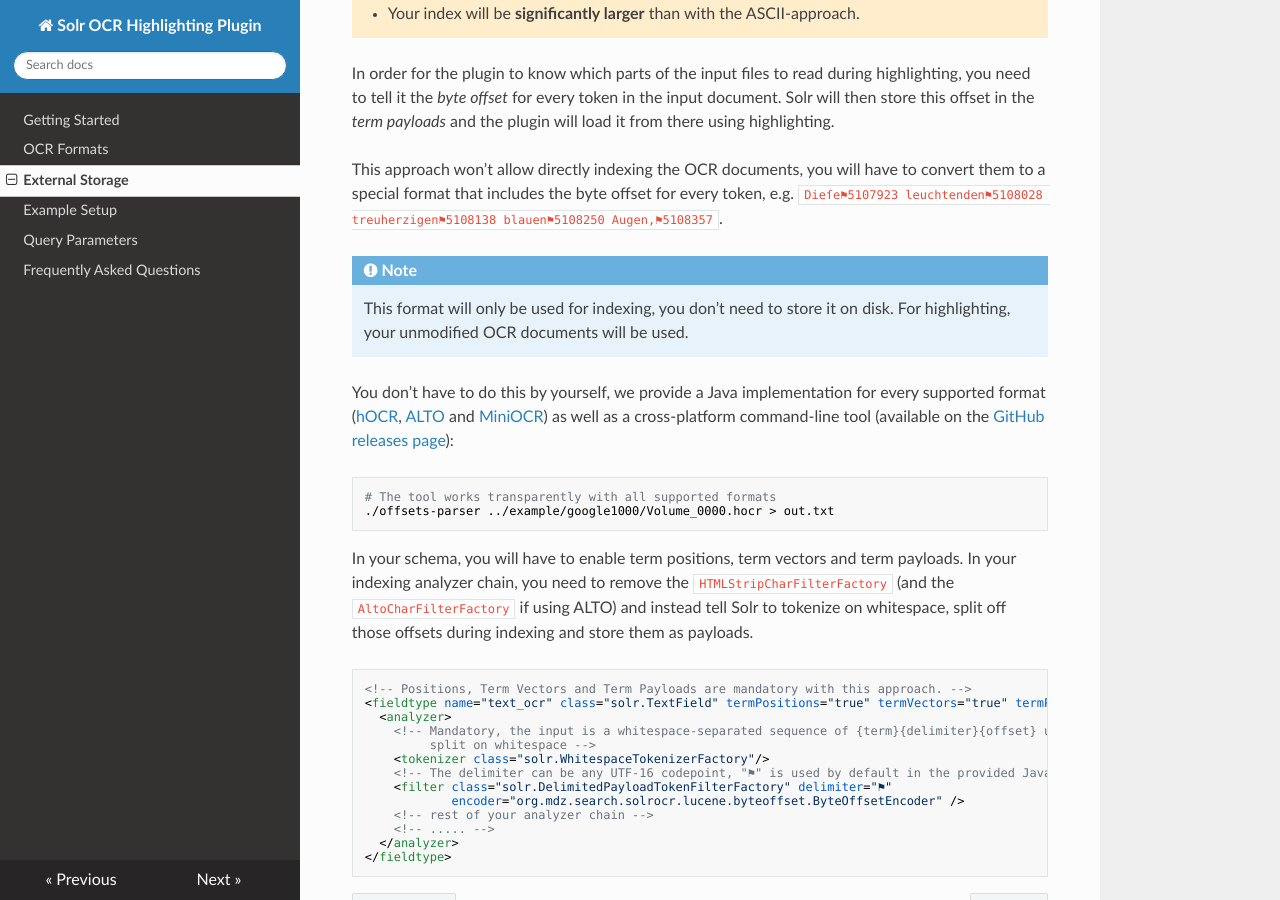
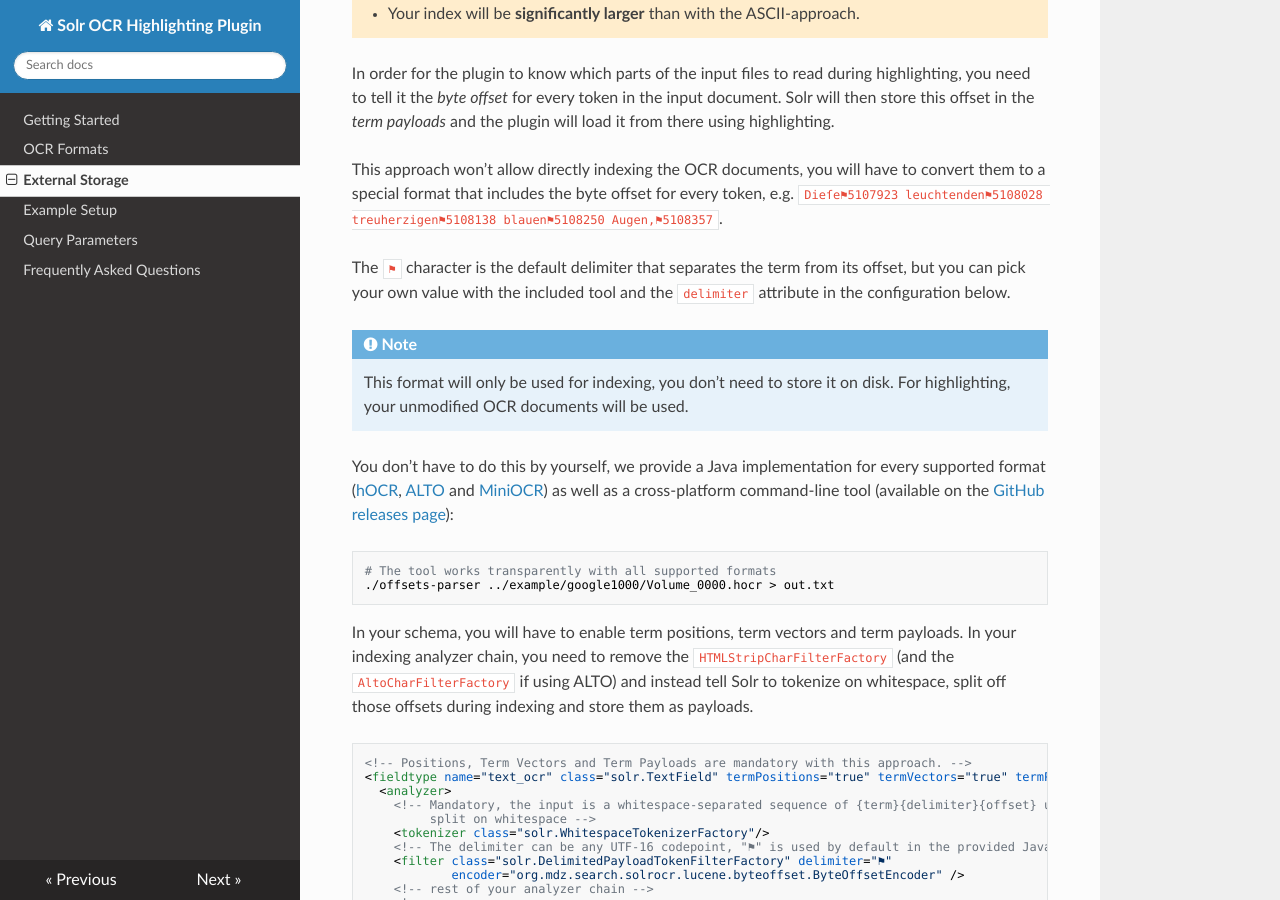
Before and after one commit to dbmdz/solr-ocrhighlighting, an MkDocs documentation site: the page built from docs/external_storage.md, in a window 1280 px wide and 900 px high, scrolled down 2611 px. Built offline with MkDocs 1.6.1, drawn with Linux system fonts in a browser that asks for light colours; nearby versions of some CDN libraries.

Commit message:
docs: Add explanation of default delimiter

```diff
--- a/docs/external_storage.md
+++ b/docs/external_storage.md
@@ -124,6 +124,9 @@ This approach won't allow directly indexing the OCR documents, you will have to
 format that includes the byte offset for every token, e.g.
 `Dieſe⚑5107923 leuchtenden⚑5108028 treuherzigen⚑5108138 blauen⚑5108250 Augen,⚑5108357`.
 
+The `⚑` character is the default delimiter that separates the term from its offset, but you can pick your
+own value with the included tool and the `delimiter` attribute in the configuration below.
+
 !!! note
     This format will only be used for indexing, you don't need to store it on disk. For highlighting,
     your unmodified OCR documents will be used.
```
Also changed, not shown: docs/getting_started.md (+1 -0 lines).
